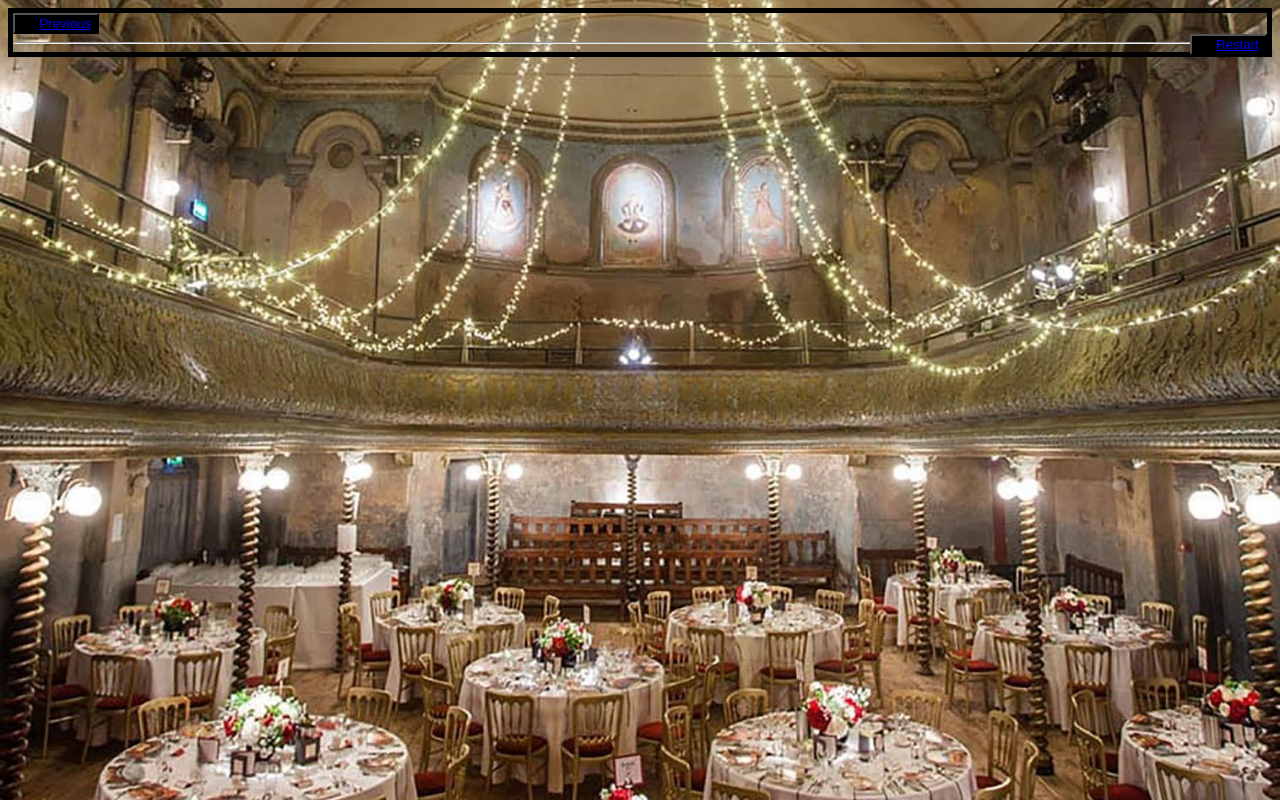
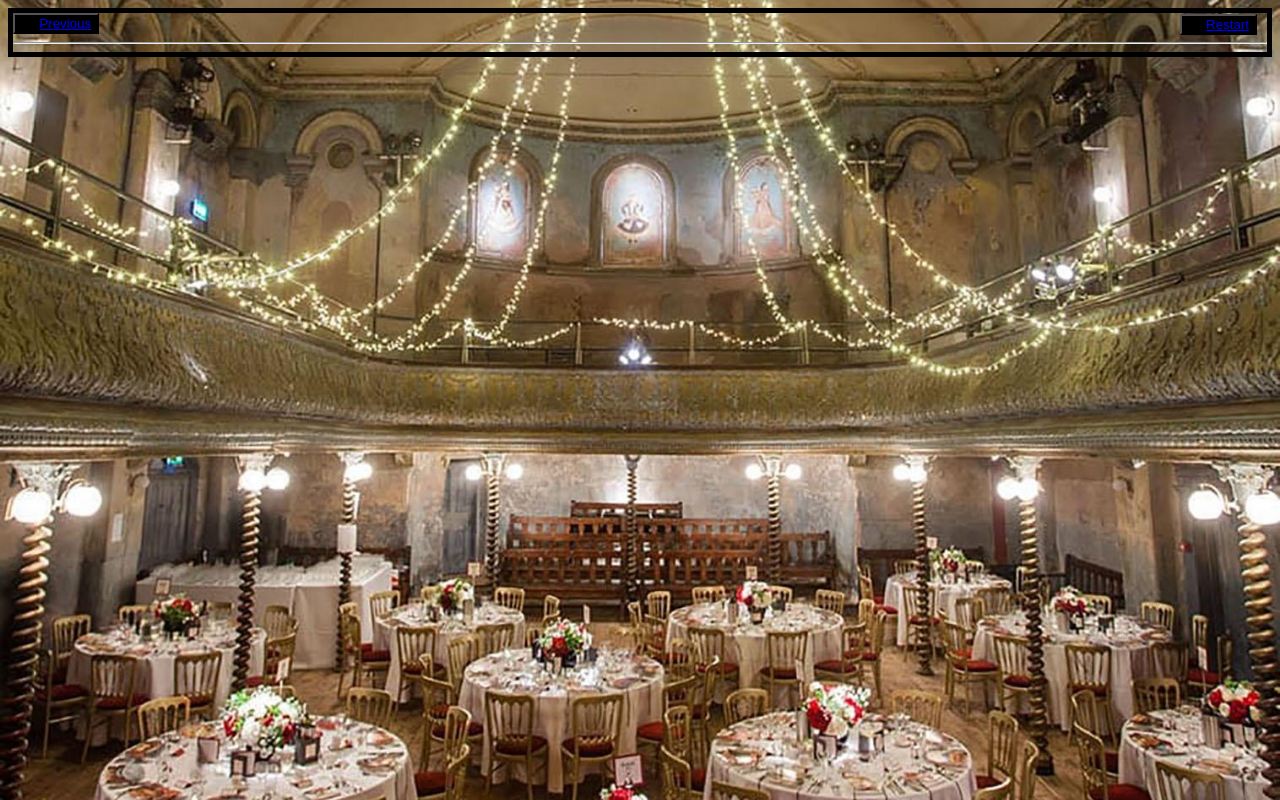
Before and after one commit to Thomaswhang/EscapeRoom, a plain HTML site: page Kamer6Einde.html in a window 1280 px wide. Drawn offline with Linux system fonts and the light colour scheme.

Commit message:
finalized buttons

```diff
--- a/css/style.css
+++ b/css/style.css
@@ -5,8 +5,11 @@ body{
     border: 5px solid black;
 }
 .Restart{
-    text-align: right;
+    float: right;
+    margin: -20px;
+    margin-right: 10px;
 }
+
 .Restartbutton{
     background-color: black;
     float: right;
```
